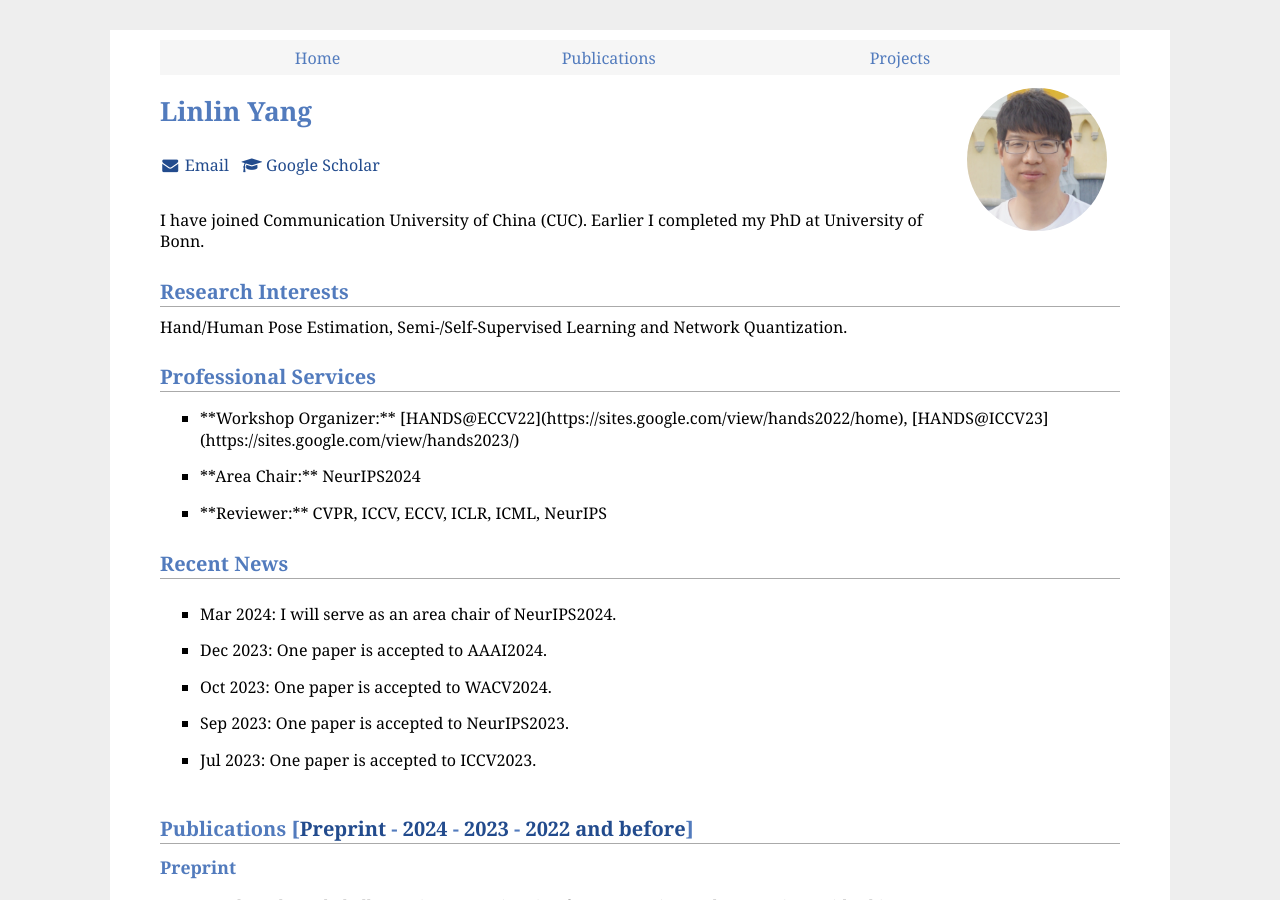
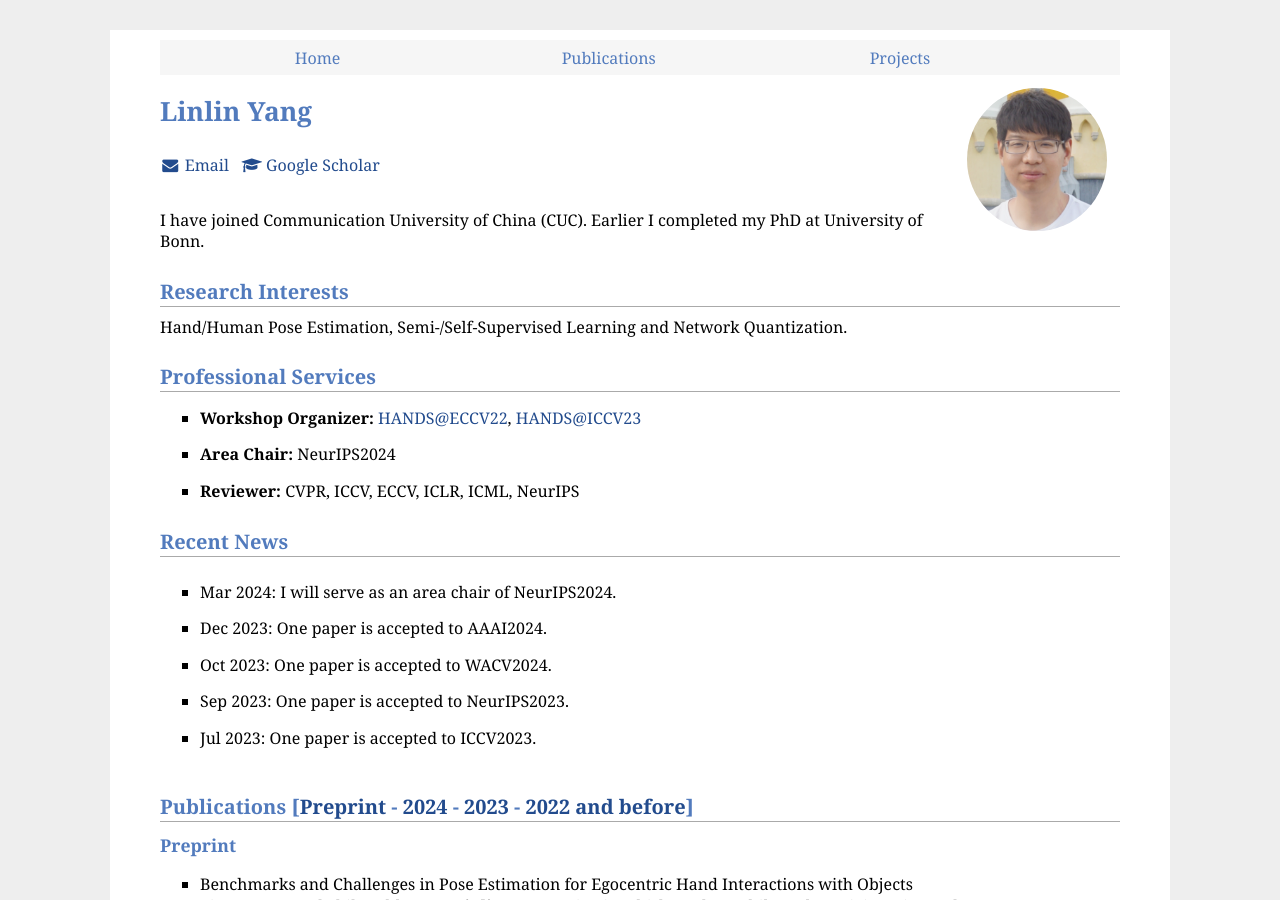
Before and after one commit to bestonebyone/mu4yang, a Jekyll site: the page built from index.md, in a window 1280 px wide and 900 px high. Built offline with Jekyll 4.4.1, drawn with Linux system fonts in a browser that asks for light colours; comment, search, counter and statistics services are not loaded.

Commit message:
Update index.md

```diff
--- a/index.md
+++ b/index.md
@@ -37,9 +37,9 @@
 
 ## Professional Services
 <ul>
-<li> **Workshop Organizer:** [HANDS@ECCV22](https://sites.google.com/view/hands2022/home), [HANDS@ICCV23](https://sites.google.com/view/hands2023/) </li>
-<li> **Area Chair:** NeurIPS2024 </li>
-<li> **Reviewer:** CVPR, ICCV, ECCV, ICLR, ICML, NeurIPS</li>
+<li> <b>Workshop Organizer:</b> <a href="https://sites.google.com/view/hands2022/home">HANDS@ECCV22</a>, <a href="https://sites.google.com/view/hands2023/">HANDS@ICCV23</a></li>
+<li> <b>Area Chair:</b> NeurIPS2024 </li>
+<li> <b>Reviewer:</b> CVPR, ICCV, ECCV, ICLR, ICML, NeurIPS</li>
 </ul>
 
 
```
